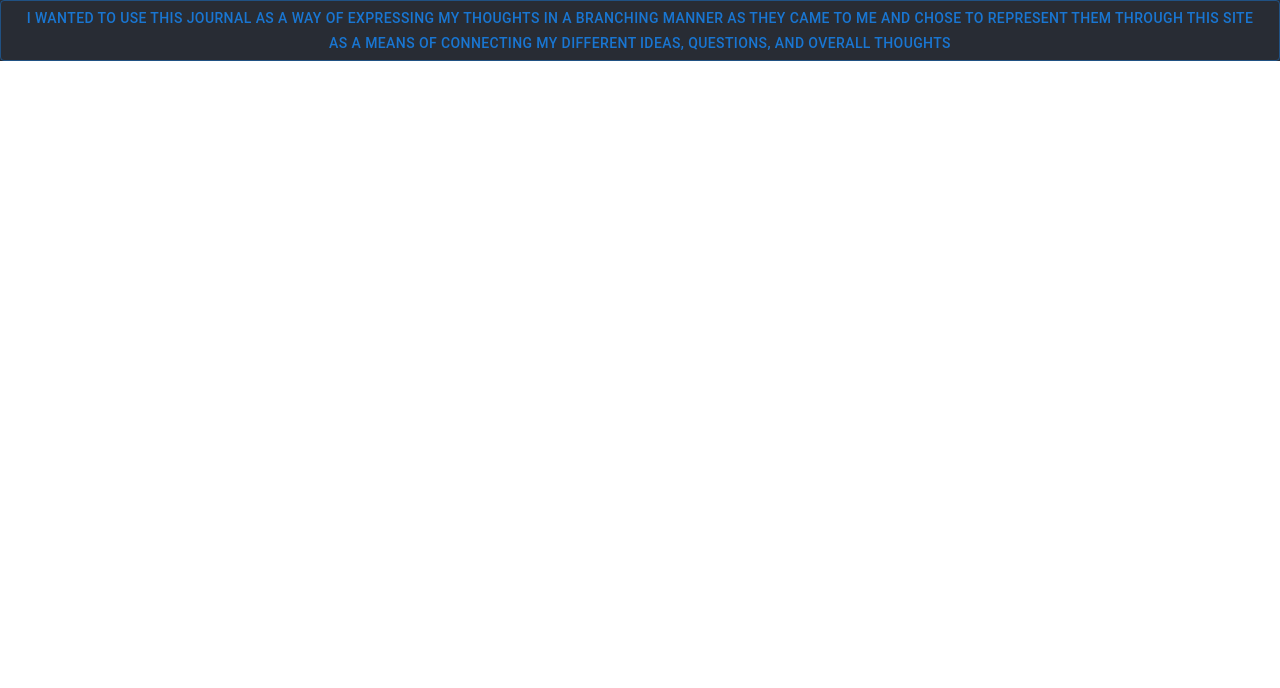
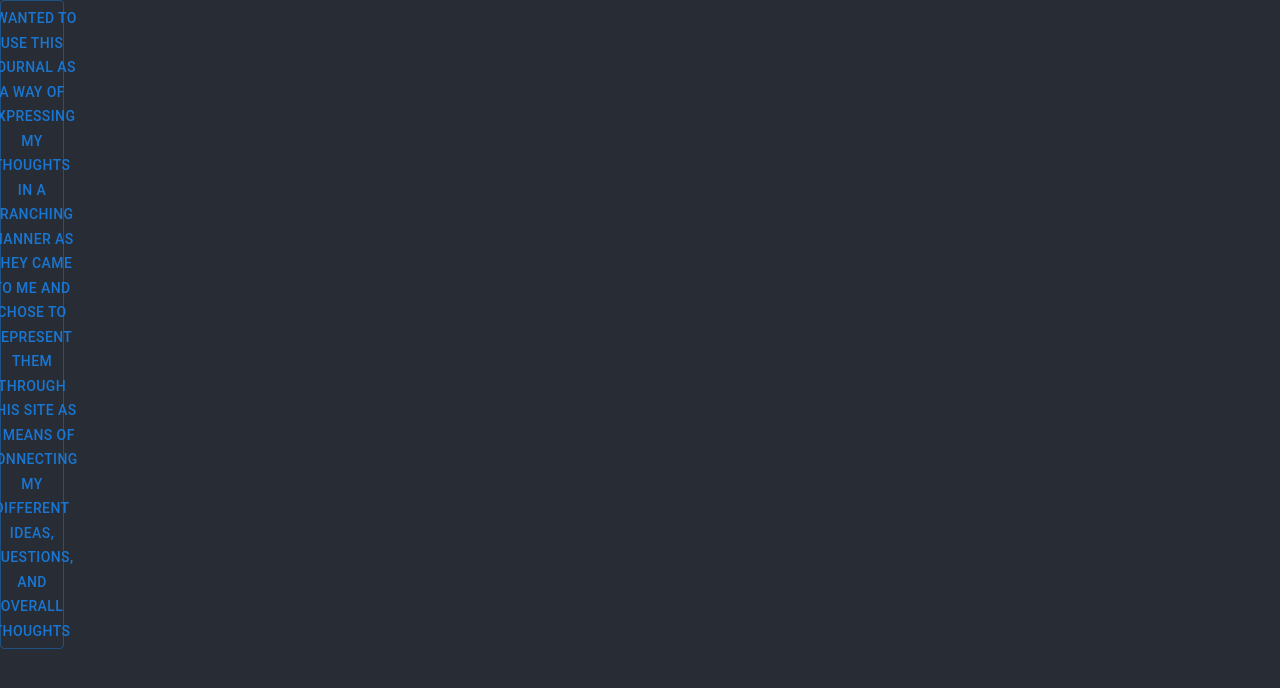
Before and after one commit to Sevrene/journal-1, a React (Create React App) app: page / in a window 1280 px wide. Shown: the top 688 px of the page. Built offline with nearby package versions, Linux system fonts and the light colour scheme.

Commit message:
Styling Test

```diff
--- a/src/App.css
+++ b/src/App.css
@@ -1,14 +1,3 @@
-.App {
-  text-align: center;
+body {
   background-color: #282c34;
 }
-
-.App-header {
-  min-height: 100vh;
-  display: flex;
-  flex-direction: column;
-  align-items: center;
-  justify-content: center;
-  font-size: calc(10px + 2vmin);
-  color: white;
-}
--- a/src/App.js
+++ b/src/App.js
@@ -2,6 +2,9 @@ import './App.css';
 import Section from './Section';
 
 const text1 = "I wanted to use this journal as a way of expressing my thoughts in a branching manner as they came to me and chose to represent them through this site as a means of connecting my different ideas, questions, and overall thoughts"
+
+
+
 function App() {
   return (
     <div class="App">
--- a/src/Section.js
+++ b/src/Section.js
@@ -7,10 +7,13 @@ import Collapse from '@mui/material/Collapse';
 function Section({text, content}) {
     const [show, setShow] = useState(false);
     return (
-        <>
-        	<Button disabled={show} variant="outlined" onClick={() => setShow(prev => !prev)}>{text}</Button>
+        <div class="section">
+        	<Button sx={{
+				width: 20,
+			}}
+				disabled={show} variant="outlined" onClick={() => setShow(prev => !prev)}>{text}</Button>
             <Collapse in={show}>{content}</Collapse>
-        </>
+        </div>
 	);
 }
 
```
